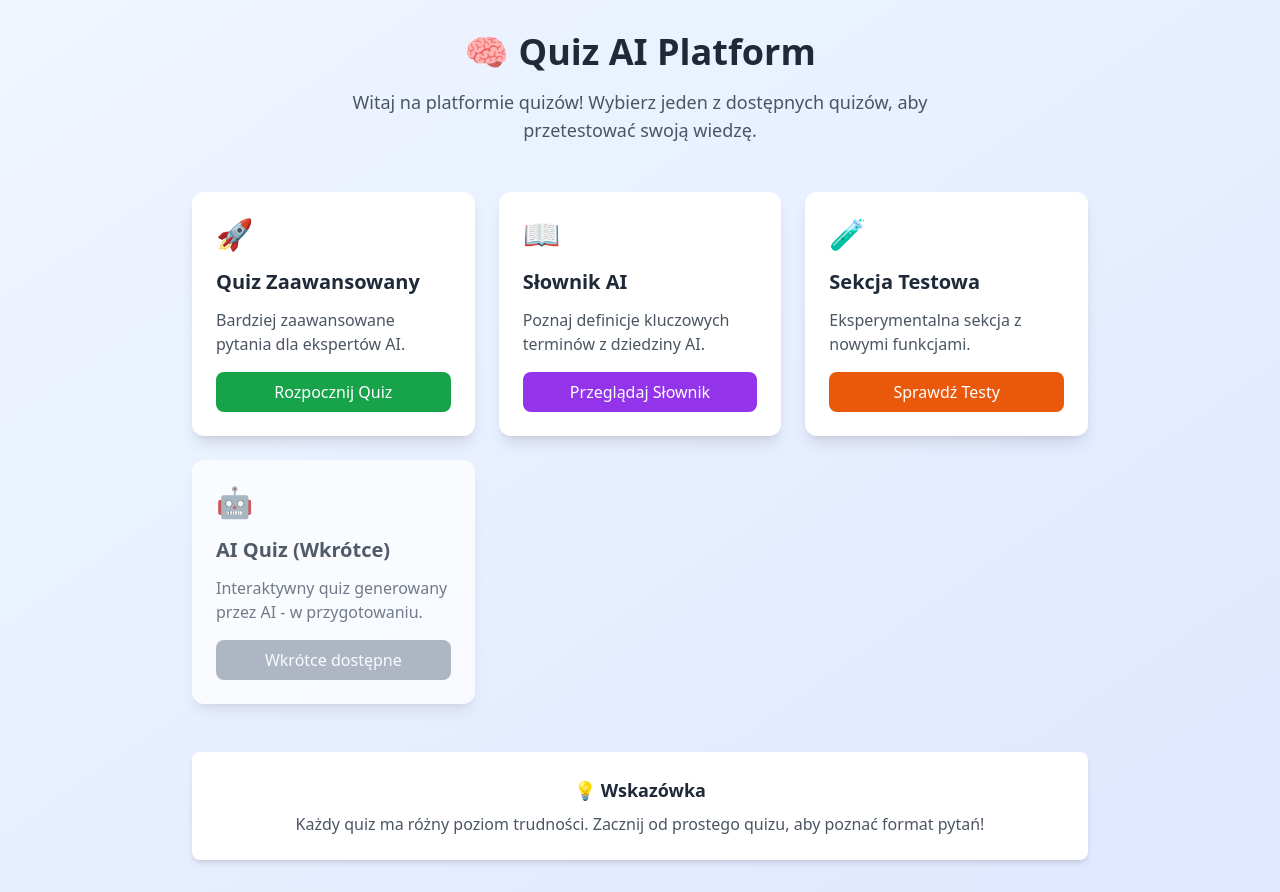
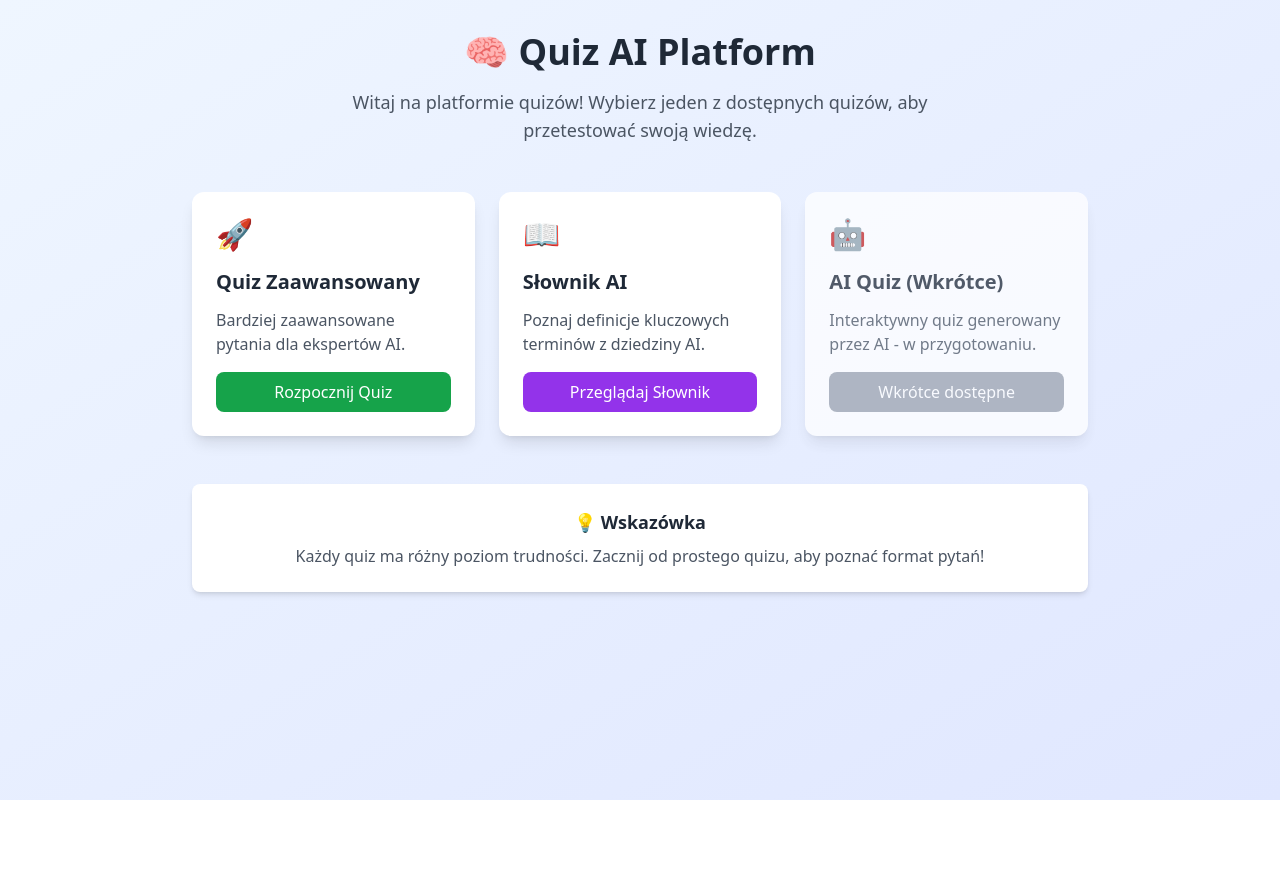
Before and after one commit to leszekgiza/quiz-ai-platform, a Next.js app: page / in a window 1280 px wide. After the commit the page ends 800 px from the top, so only its background shows below. Built offline with nearby package versions, Linux system fonts and the light colour scheme.

Commit message:
feat: remove Test Section and update CHANGELOG

```diff
--- a/src/app/page.tsx
+++ b/src/app/page.tsx
@@ -50,23 +50,6 @@ export default function HomePage() {
             </Link>
           </div>
 
-          {/* Test Section Card */}
-          <div className="bg-white rounded-xl shadow-lg p-6 hover:shadow-xl transition-shadow">
-            <div className="text-3xl mb-4">🧪</div>
-            <h3 className="text-xl font-semibold mb-3 text-gray-800">
-              Sekcja Testowa
-            </h3>
-            <p className="text-gray-600 mb-4">
-              Eksperymentalna sekcja z nowymi funkcjami.
-            </p>
-            <Link
-              href="/test"
-              className="inline-block w-full text-center px-4 py-2 bg-orange-600 text-white rounded-lg hover:bg-orange-700 transition-colors"
-            >
-              Sprawdź Testy
-            </Link>
-          </div>
-
           {/* AI Quiz Card - Coming Soon */}
           <div className="bg-white rounded-xl shadow-lg p-6 hover:shadow-xl transition-shadow opacity-75">
             <div className="text-3xl mb-4">🤖</div>
--- a/src/app/test/page.tsx
+++ /dev/null
@@ -1,11 +0,0 @@
-export default function TestPage() {
-  return (
-    <div className="min-h-screen bg-gray-100 p-8">
-      <h1 className="text-3xl font-bold text-blue-600 mb-4">Test Page</h1>
-      <p className="text-lg">If you can see this, routing is working!</p>
-      <a href="/" className="mt-4 inline-block text-blue-600 hover:underline">
-        ← Back to Home
-      </a>
-    </div>
-  );
-}
```
Also changed, not shown: 1 other file (tests, documents, lock files or other folders).
